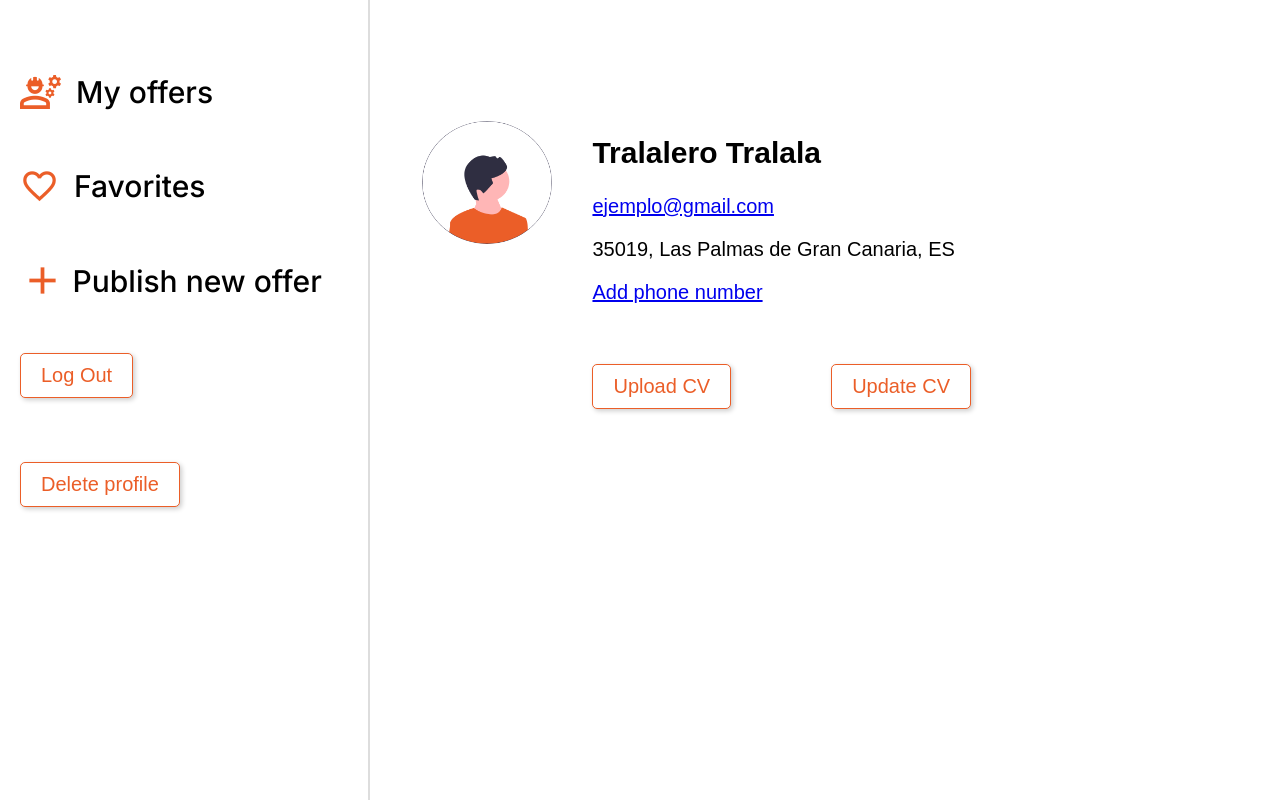
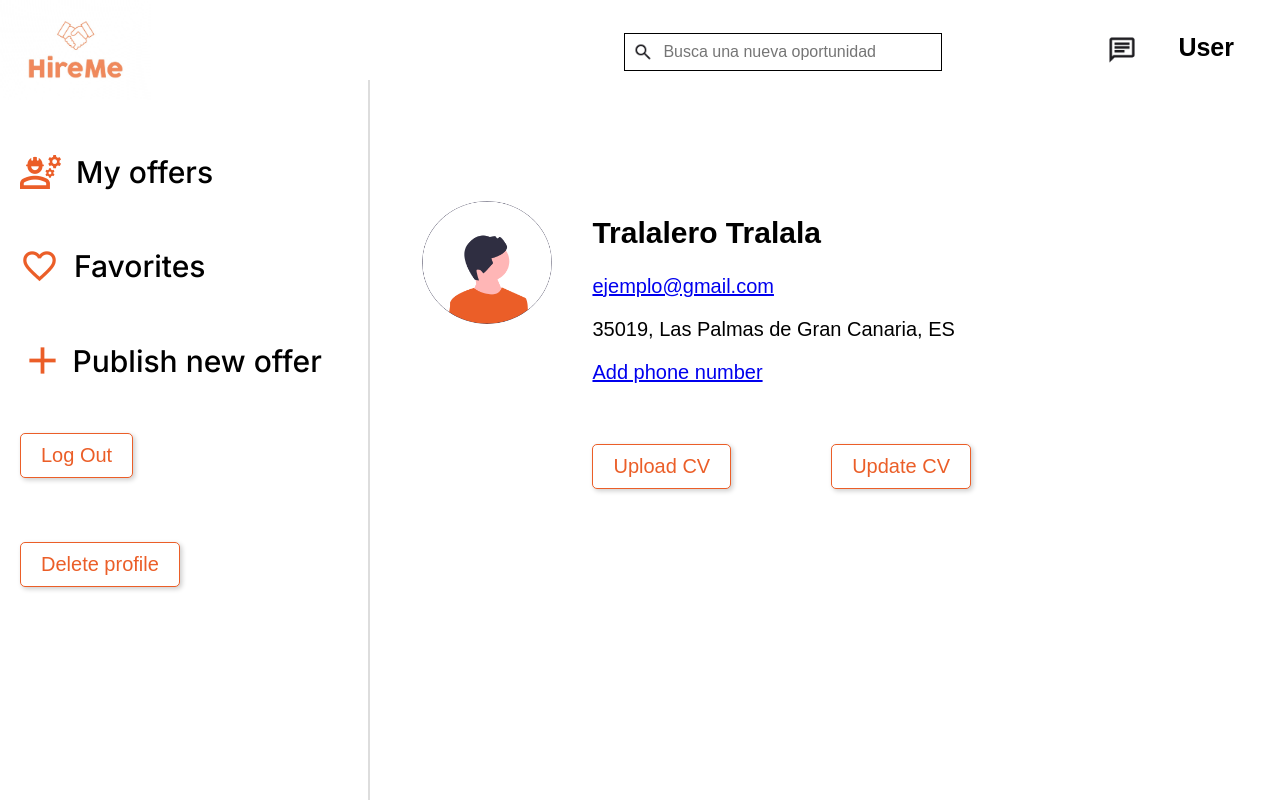
Before and after one commit to PedroRodriguezHernandez/HireMe, an Angular app: page /my-profile in a window 1280 px wide. Built offline with nearby package versions, Linux system fonts and the light colour scheme.

Commit message:
refactor: update profile layout and integrate header with login

```diff
--- a/src/app/app.component.ts
+++ b/src/app/app.component.ts
@@ -3,8 +3,6 @@ import { RouterOutlet } from '@angular/router';
 import { HeaderComponent } from './header/header.component';
 import { ButonComponent } from './buton/buton.component';
 import {HeaderWithLoginComponent} from './header-with-login/header-with-login.component';
-import {CreateComponent} from './create/create.component';
-import {LateralOrangeComponent} from './lateral-orange/lateral-orange.component';
 import {LoginPageComponent} from './login-page/login-page.component';
 import {TextInputComponent} from './text-input/text-input.component';
 import {FooterComponent} from './footer/footer.component';
@@ -15,7 +13,6 @@ import {ProfileComponent} from './profile/profile.component';
   standalone: true,
   imports: [RouterOutlet, HeaderComponent, ButonComponent, HeaderWithLoginComponent,
     LoginPageComponent, TextInputComponent, ProfileComponent, FooterComponent],
-  imports: [RouterOutlet, HeaderComponent, ButonComponent, HeaderWithLoginComponent, FooterComponent, CreateComponent],
   templateUrl: './app.component.html',
   styleUrl: './app.component.css'
 })
--- a/src/app/profile/profile.component.css
+++ b/src/app/profile/profile.component.css
@@ -1,8 +1,19 @@
+.header {
+  position: fixed;
+  top: 0;
+  left: 0;
+  width: 100%;
+  height: 80px;
+  z-index: 1000;
+  background-color: transparent;
+}
+
 body {
   font-family: Arial, sans-serif;
   margin: 0;
   padding: 0;
   display: flex;
+  flex-direction: column;
   height: 100vh;
   background: #fff;
 }
@@ -17,6 +28,8 @@ body {
 .container {
   display: flex;
   width: 100%;
+  margin-top: 80px;
+  flex-grow: 1;
 }
 .sidebar {
   width: 350px;
--- a/src/app/profile/profile.component.html
+++ b/src/app/profile/profile.component.html
@@ -7,6 +7,9 @@
   <link rel="stylesheet" href="styles.css">
 </head>
 <body>
+<div class="header">
+  <app-header-with-login></app-header-with-login>
+</div>
 <div class="container">
   <aside class="sidebar">
     <nav>
--- a/src/app/profile/profile.component.ts
+++ b/src/app/profile/profile.component.ts
@@ -2,11 +2,13 @@ import { Component } from '@angular/core';
 import {ButonComponent} from '../buton/buton.component';
 import {SupabaseService} from '../../services/supabase.service';
 import {Router} from '@angular/router';
+import {HeaderWithLoginComponent} from '../header-with-login/header-with-login.component';
 
 @Component({
   selector: 'app-profile',
   imports: [
-    ButonComponent
+    ButonComponent,
+    HeaderWithLoginComponent
   ],
   templateUrl: './profile.component.html',
   standalone: true,
```
